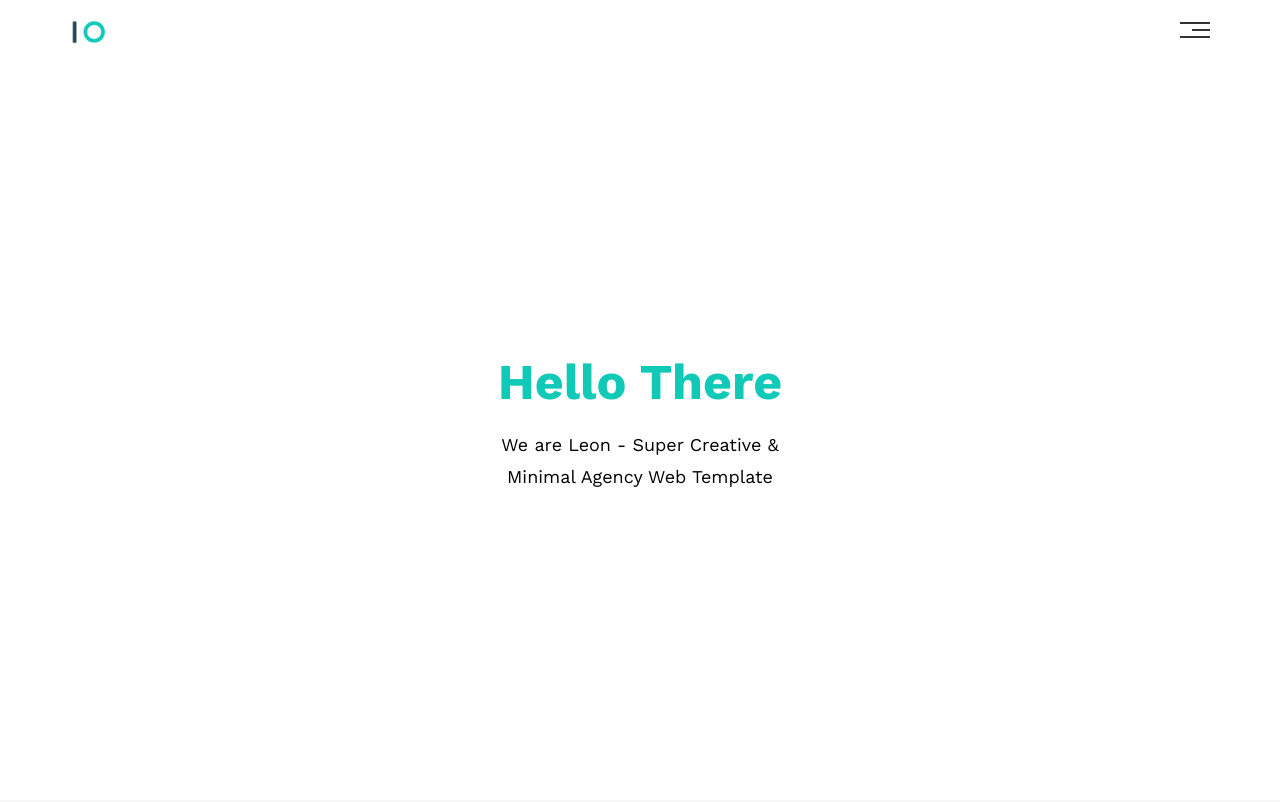
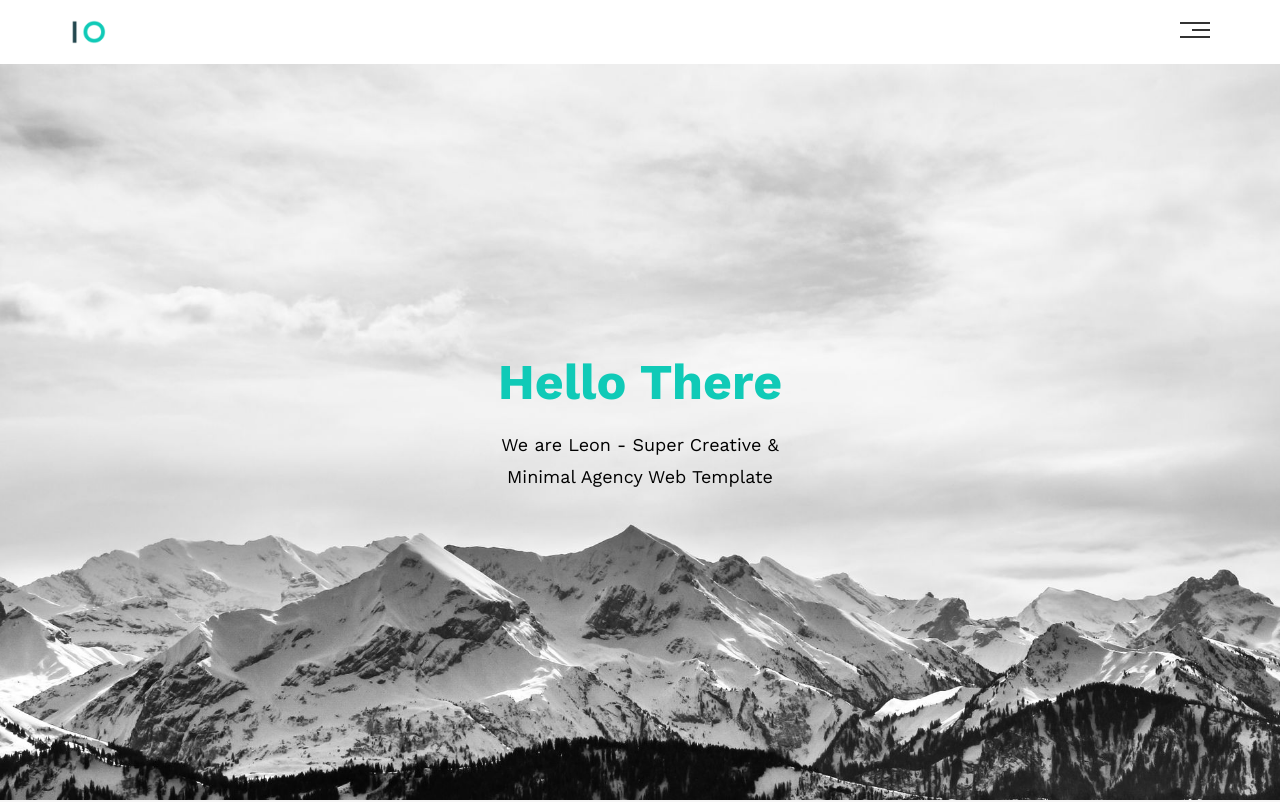
Before and after one commit to iosamadev/HTML_And_CSS_Template_One, a plain HTML site: page index.html in a window 1280 px wide. Shown: the top 802 px of the page. Drawn offline with nearby package versions, Linux system fonts and the light colour scheme.

Commit message:
Update leon.css

```diff
--- a/css/leon.css
+++ b/css/leon.css
@@ -186,7 +186,7 @@ body {
 
 /* Start Landing Section */
 .landing {
-    background-image: url(./images/landing.jpg);
+    background-image: url(../images/landing.jpg);
     background-size: cover;
     height: calc(100vh - 64px);
     position: relative;
```
